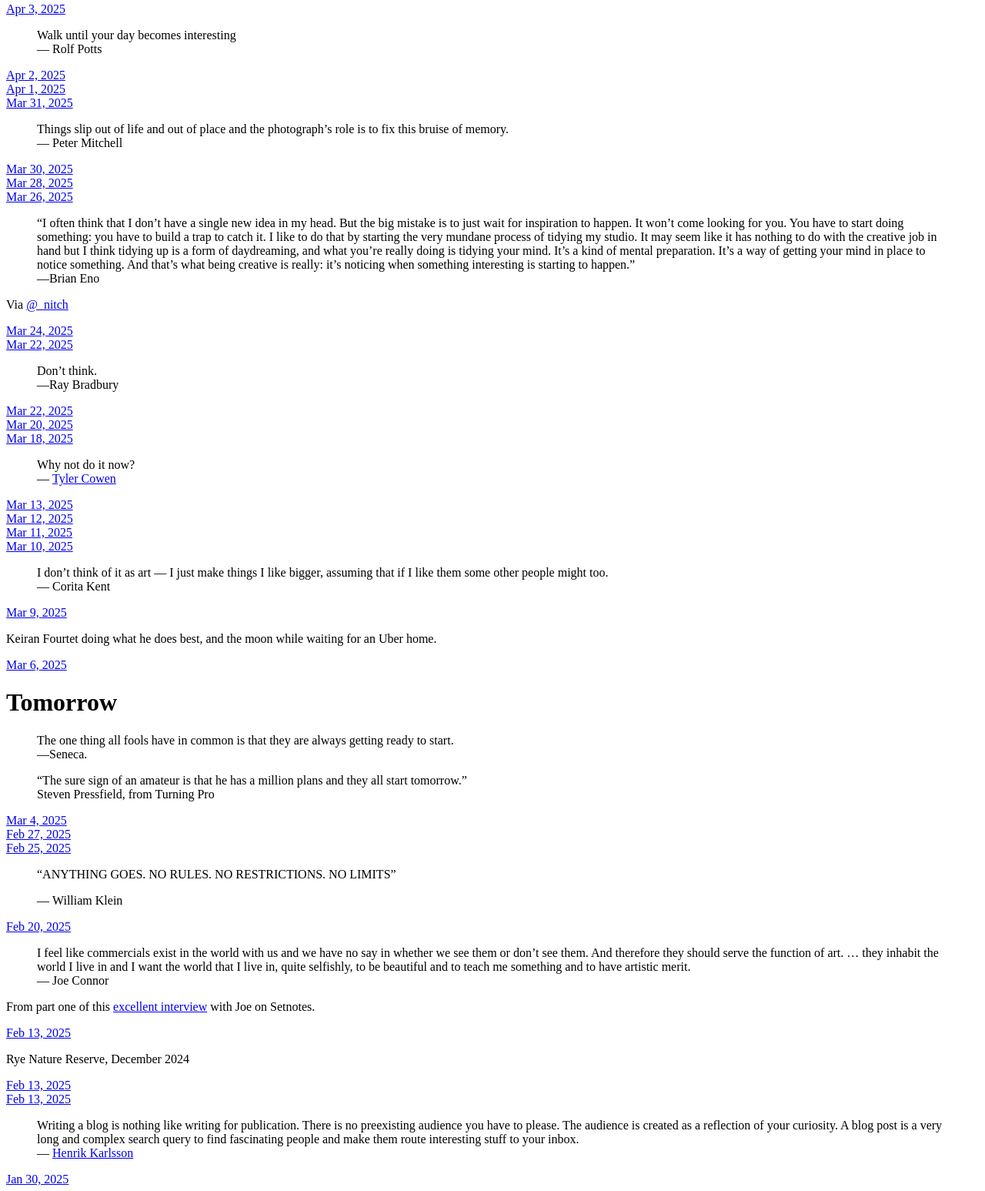
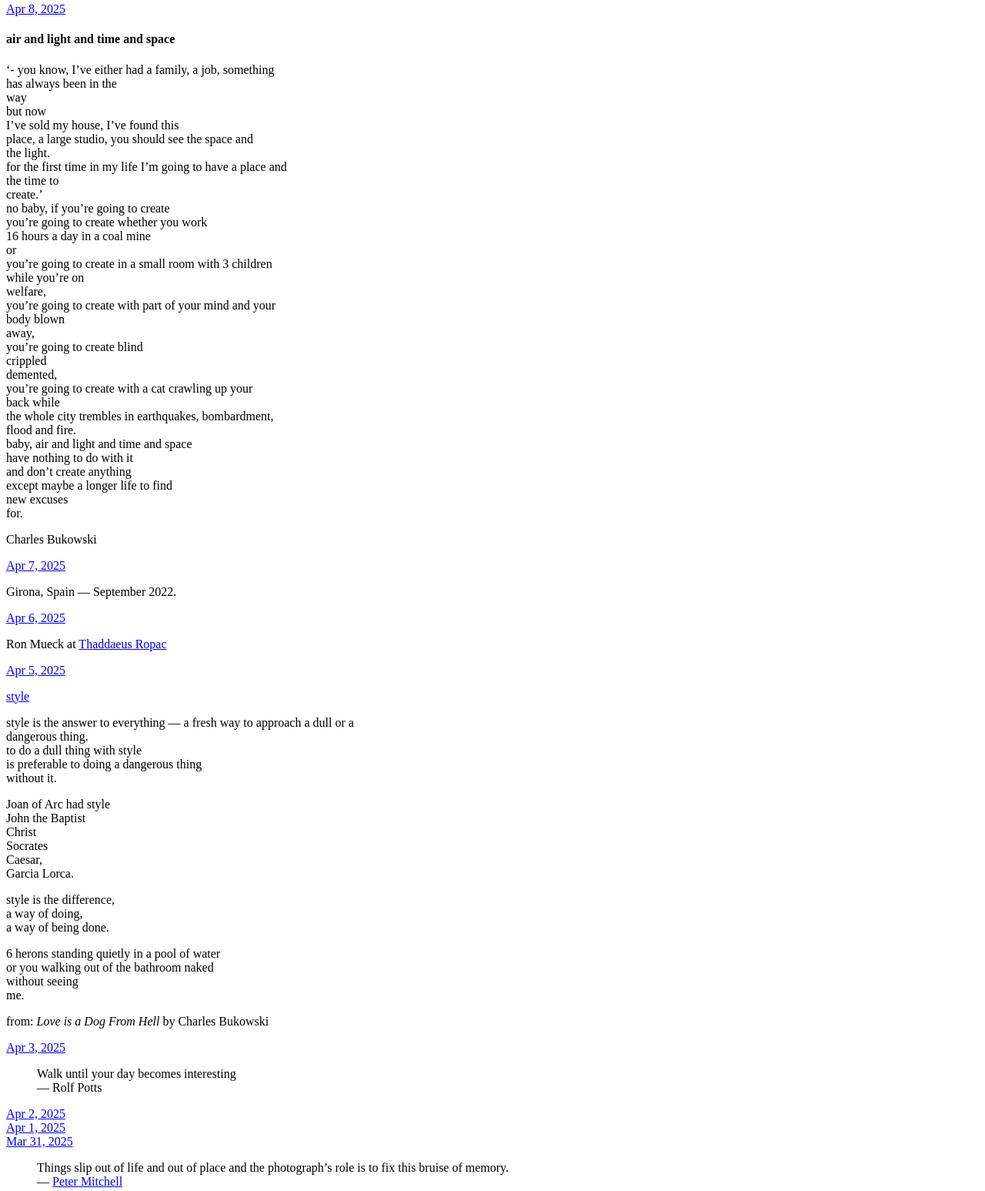
Before and after one commit to oliverholms/microblog-archive, a plain HTML site: page index.html in a window 1280 px wide. Shown: the part 5-1552 px from the top of the page at 77% size. Drawn offline with Linux system fonts and the light colour scheme.

Commit message:
Archiving from Micro.blog.

```diff
--- a/index.html
+++ b/index.html
@@ -25,6 +25,108 @@
 	  <div class="h-entry">
 
 
+		<a href="https://blog.oliverholms.com/2025/04/08/air-and-light-and-time.html" class="u-url"><time class="dt-published" datetime="2025-04-08 22:24:22 &#43;0100">Apr 8, 2025</time></a>
+
+		<div class="e-content">
+			 <h4 id="air-and-light-and-time-and-space">air and light and time and space</h4>
+<p>&lsquo;- you know, I&rsquo;ve either had a family, a job, something<br>
+has always been in the<br>
+way<br>
+but now<br>
+I&rsquo;ve sold my house, I&rsquo;ve found this<br>
+place, a large studio, you should see the space and<br>
+the light.<br>
+for the first time in my life I&rsquo;m going to have a place and<br>
+the time to<br>
+create.&rsquo;<br>
+no baby, if you&rsquo;re going to create<br>
+you&rsquo;re going to create whether you work<br>
+16 hours a day in a coal mine<br>
+or<br>
+you&rsquo;re going to create in a small room with 3 children<br>
+while you&rsquo;re on<br>
+welfare,<br>
+you&rsquo;re going to create with part of your mind and your<br>
+body blown<br>
+away,<br>
+you&rsquo;re going to create blind<br>
+crippled<br>
+demented,<br>
+you&rsquo;re going to create with a cat crawling up your<br>
+back while<br>
+the whole city trembles in earthquakes, bombardment,<br>
+flood and fire.<br>
+baby, air and light and time and space<br>
+have nothing to do with it<br>
+and don&rsquo;t create anything<br>
+except maybe a longer life to find<br>
+new excuses<br>
+for.</p>
+<p>Charles Bukowski</p>
+
+		</div>
+	  </div>
+
+	  <div class="h-entry">
+
+
+		<a href="https://blog.oliverholms.com/2025/04/07/225122.html" class="u-url"><time class="dt-published" datetime="2025-04-07 22:51:22 &#43;0100">Apr 7, 2025</time></a>
+
+		<div class="e-content">
+			 <!-- raw HTML omitted -->
+<p>Girona, Spain — September 2022.</p>
+
+		</div>
+	  </div>
+
+	  <div class="h-entry">
+
+
+		<a href="https://blog.oliverholms.com/2025/04/06/ron-mueck-at-thaddaeus-ropac.html" class="u-url"><time class="dt-published" datetime="2025-04-06 22:57:24 &#43;0100">Apr 6, 2025</time></a>
+
+		<div class="e-content">
+			 <!-- raw HTML omitted -->
+<!-- raw HTML omitted -->
+<!-- raw HTML omitted -->
+<p>Ron Mueck at <a href="https://ropac.net/">Thaddaeus Ropac</a></p>
+
+		</div>
+	  </div>
+
+	  <div class="h-entry">
+
+
+		<a href="https://blog.oliverholms.com/2025/04/05/style-style-is-the-answer.html" class="u-url"><time class="dt-published" datetime="2025-04-05 01:14:12 &#43;0100">Apr 5, 2025</time></a>
+
+		<div class="e-content">
+			 <p><a href="https://hellopoetry.com/poem/9493/style/">style</a></p>
+<p>style is the answer to everything —
+a fresh way to approach a dull or a<br>
+dangerous thing.<br>
+to do a dull thing with style<br>
+is preferable to doing a dangerous thing<br>
+without it.</p>
+<p>Joan of Arc had style<br>
+John the Baptist<br>
+Christ<br>
+Socrates<br>
+Caesar,<br>
+Garcia Lorca.</p>
+<p>style is the difference,<br>
+a way of doing,<br>
+a way of being done.</p>
+<p>6 herons standing quietly in a pool of water<br>
+or you walking out of the bathroom naked<br>
+without seeing<br>
+me.</p>
+<p>from: <em>Love is a Dog From Hell</em> by Charles Bukowski</p>
+
+		</div>
+	  </div>
+
+	  <div class="h-entry">
+
+
 		<a href="https://blog.oliverholms.com/2025/04/03/walk-until-your-day-becomes.html" class="u-url"><time class="dt-published" datetime="2025-04-03 21:08:48 &#43;0100">Apr 3, 2025</time></a>
 
 		<div class="e-content">
@@ -66,7 +168,7 @@
 		<div class="e-content">
 			 <blockquote>
 <p>Things slip out of life and out of place and the photograph&rsquo;s role is to fix this bruise of memory. <br>
-— Peter Mitchell</p>
+— <a href="https://www.instagram.com/strangelyfamiliar.co.uk">Peter Mitchell</a></p>
 </blockquote>
 
 		</div>
```
